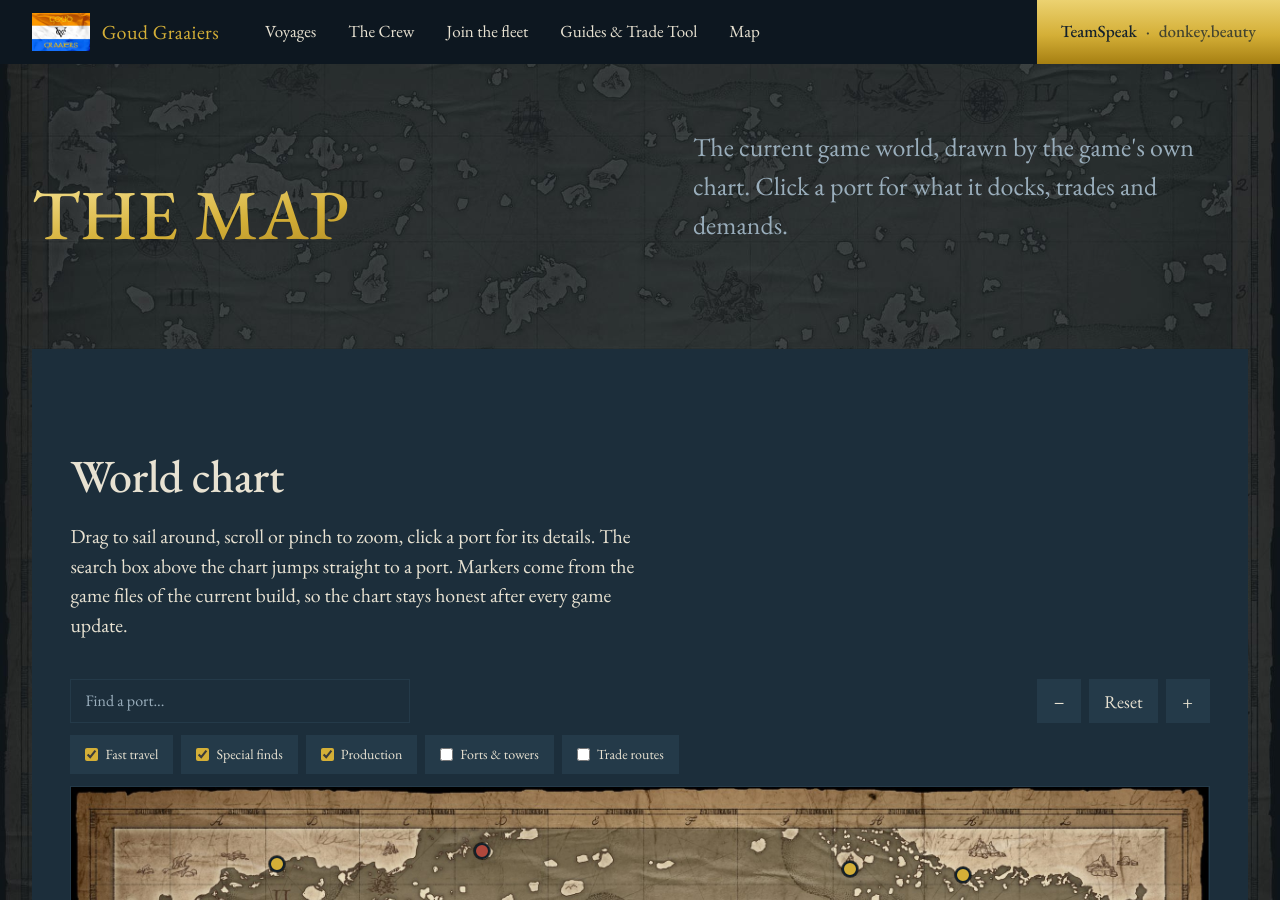
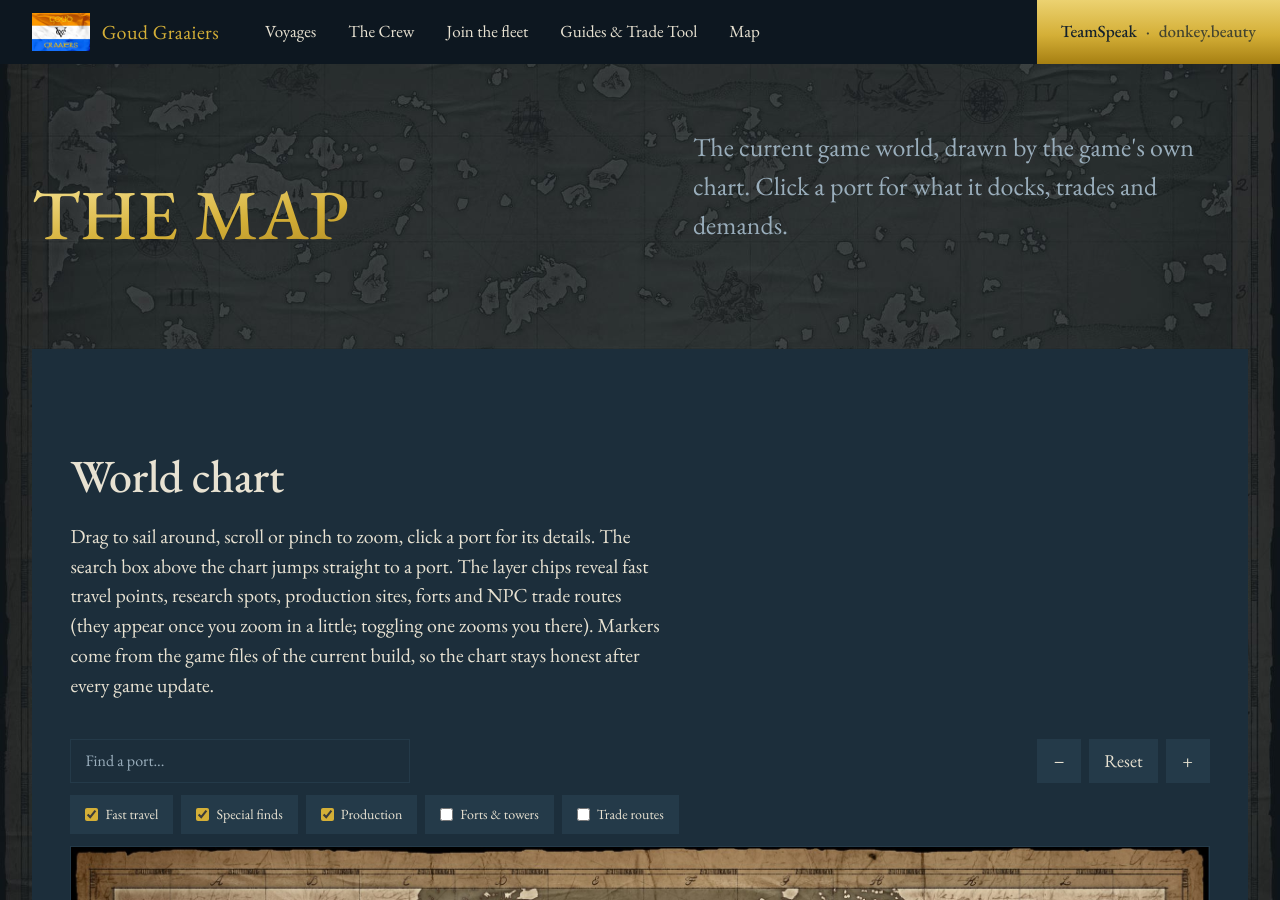
Before and after one commit to FuelClock/GoudGraaiers, a Jekyll site: the page built from map.md, in a window 1280 px wide and 900 px high. Built offline with Jekyll 4.4.1, drawn with Linux system fonts in a browser that asks for light colours.

Commit message:
Map: toggling a layer on while zoomed out auto-zooms to the layer gate so the markers appear immediately on mobile; intro documents the zoom behaviour

```diff
--- a/assets/js/map-page.js
+++ b/assets/js/map-page.js
@@ -179,14 +179,17 @@
     var box = d.getElementById('imap-lvl-' + name);
     if (!box) return;
     box.checked = layerState[name] !== undefined ? !!layerState[name] : box.checked;
-    function sync() {
+    function sync(userAction) {
       layerState[name] = box.checked;
       markersEl.classList.toggle('hide-' + name, !box.checked);
       if (name === 'routes') routesSvg.classList.toggle('hide-routes-off', !box.checked);
+      /* layer markers are zoom-gated (k >= 1.5): switching a layer on while
+         zoomed out must give immediate feedback, so zoom to the gate */
+      if (userAction && box.checked && k < 1.5) zoomAt(vw / 2, vh / 2, 1.5 / k);
       try { localStorage.setItem('imap-layers', JSON.stringify(layerState)); } catch (e) {}
     }
-    box.addEventListener('change', sync);
-    sync();
+    box.addEventListener('change', function () { sync(true); });
+    sync(false);
   });
 
   /* hi-res swap: the 5100px chart fades in once the zoom needs it */
--- a/map.md
+++ b/map.md
@@ -7,12 +7,12 @@ styles:
   - /assets/css/map-page.css?v=5
 scripts:
   - /assets/js/map-data.js?v=4
-  - /assets/js/map-page.js?v=5
+  - /assets/js/map-page.js?v=6
 ---
 
 <h2>World chart</h2>
 
-<p>Drag to sail around, scroll or pinch to zoom, click a port for its details. The search box above the chart jumps straight to a port. Markers come from the game files of the current build, so the chart stays honest after every game update.</p>
+<p>Drag to sail around, scroll or pinch to zoom, click a port for its details. The search box above the chart jumps straight to a port. The layer chips reveal fast travel points, research spots, production sites, forts and NPC trade routes (they appear once you zoom in a little; toggling one zooms you there). Markers come from the game files of the current build, so the chart stays honest after every game update.</p>
 
 <div class="imap" id="imap">
   <div class="imap-toolbar">
```
